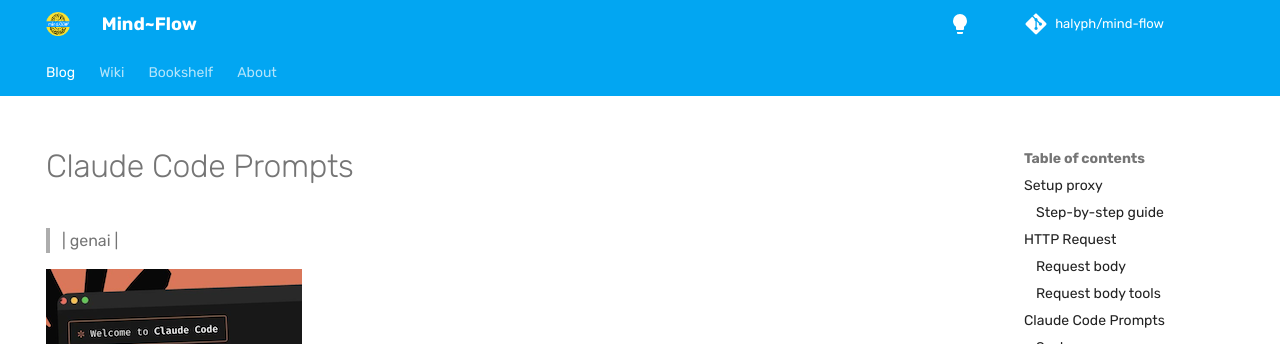
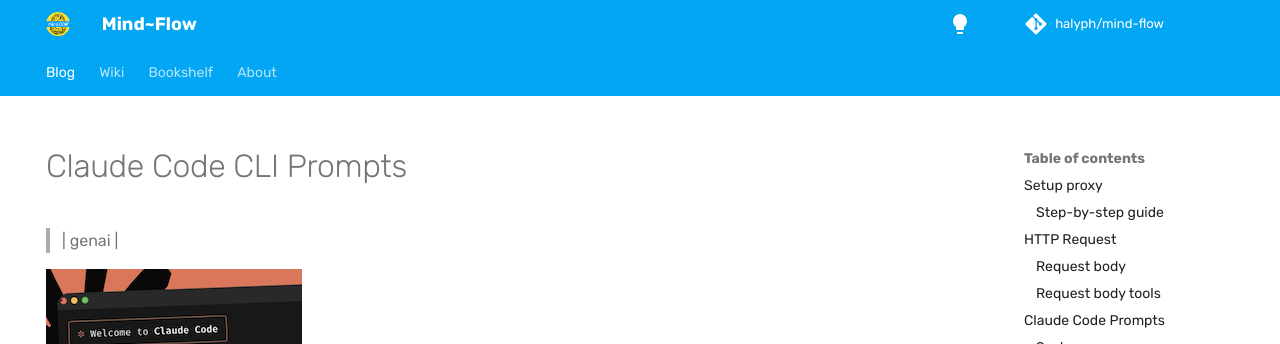
Before and after one commit to halyph/mind-flow, an MkDocs documentation site: the page built from docs/blog/2025/2025-10-29-claude-code-cli-notes.md, in a window 1280 px wide and 900 px high. Shown: the top 344 px of the window. Built offline with MkDocs 1.6.1 and Material for MkDocs 9.7.7, drawn with Linux system fonts in a browser that asks for light colours; some web fonts are replaced; comment, search, counter and statistics services are not loaded.

```diff
--- a/docs/blog/2025/2025-10-29-claude-code-notes.md
+++ b/docs/blog/2025/2025-10-29-claude-code-cli-notes.md
@@ -1,4 +1,4 @@
-# Claude Code Prompts
+# Claude Code CLI Prompts
 > | genai |
 
 ![alt text](2025-10-29-claude-code-notes/pic0.png)
```
Also changed, not shown: README.md (+1 -0 lines), docs/blog/index.md (+1 -0 lines).
